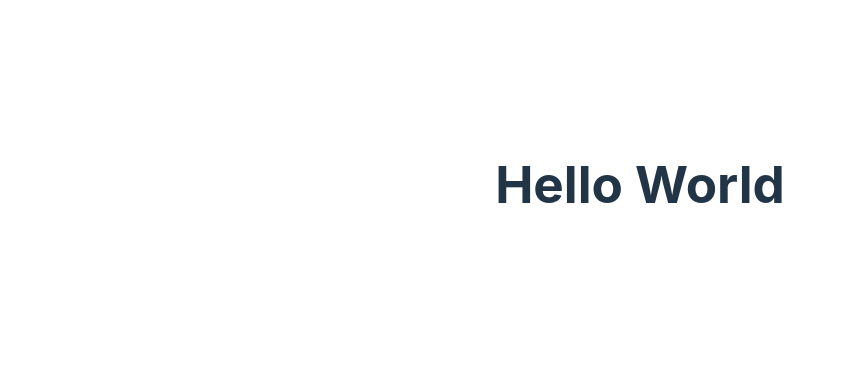
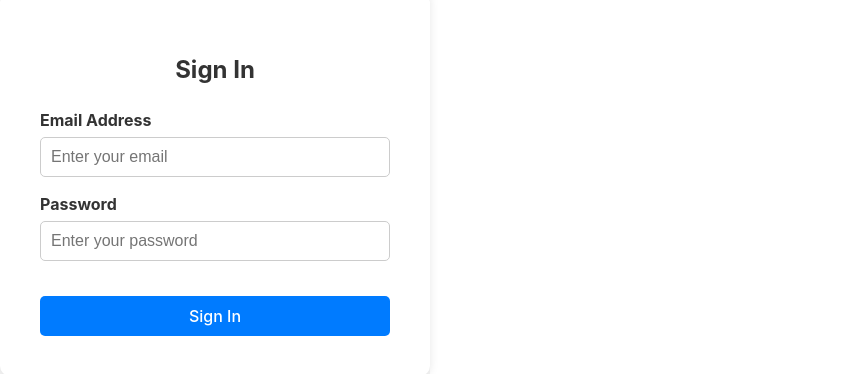
Before and after one commit to Nithishkumarsp03/Crayon-d, a React (Vite) app in the folder Git-Collab/: page / in a window 1280 px wide. Shown: the part 216-590 px from the top of the page, without its empty margins (0-845 px from the left). Built offline with nearby package versions, Linux system fonts and the light colour scheme.

Commit message:
login page commit

```diff
--- a/Git-Collab/src/App.jsx
+++ b/Git-Collab/src/App.jsx
@@ -1,14 +1,100 @@
+import React, { useState } from 'react';
 
-import './App.css'
+const Login = () => {
+  const [email, setEmail] = useState('');
+  const [password, setPassword] = useState('');
 
-function App() {
-
+  const handleSubmit = (e) => {
+    e.preventDefault();
+    // Add login logic here
+    console.log('Email:', email);
+    console.log('Password:', password);
+  };
 
   return (
-    <>
-      <h1>Hello World</h1>
-    </>
-  )
-}
+    <div style={styles.container}>
+      <div style={styles.loginBox}>
+        <h2 style={styles.title}>Sign In</h2>
+        <form onSubmit={handleSubmit}>
+          <div style={styles.inputContainer}>
+            <label style={styles.label}>Email Address</label>
+            <input
+              type="email"
+              placeholder="Enter your email"
+              value={email}
+              onChange={(e) => setEmail(e.target.value)}
+              style={styles.input}
+              required
+            />
+          </div>
+          <div style={styles.inputContainer}>
+            <label style={styles.label}>Password</label>
+            <input
+              type="password"
+              placeholder="Enter your password"
+              value={password}
+              onChange={(e) => setPassword(e.target.value)}
+              style={styles.input}
+              required
+            />
+          </div>
+          <button type="submit" style={styles.button}>
+            Sign In
+          </button>
+        </form>
+      </div>
+    </div>
+  );
+};
 
-export default App
+const styles = {
+  container: {
+    display: 'flex',
+    justifyContent: 'center',
+    alignItems: 'center',
+    height: '100vh',
+    backgroundColor: '#f4f4f4',
+  },
+  loginBox: {
+    width: '350px',
+    padding: '40px',
+    backgroundColor: '#fff',
+    boxShadow: '0px 0px 10px rgba(0, 0, 0, 0.1)',
+    borderRadius: '10px',
+  },
+  title: {
+    textAlign: 'center',
+    marginBottom: '20px',
+    color: '#333',
+  },
+  inputContainer: {
+    marginBottom: '15px',
+  },
+  label: {
+    display: 'block',
+    marginBottom: '5px',
+    fontWeight: 'bold',
+    color: '#333',
+  },
+  input: {
+    width: '100%',
+    padding: '10px',
+    borderRadius: '5px',
+    border: '1px solid #ccc',
+    fontSize: '16px',
+    boxSizing: 'border-box',
+  },
+  button: {
+    width: '100%',
+    padding: '10px',
+    backgroundColor: '#007BFF',
+    color: '#fff',
+    fontSize: '16px',
+    border: 'none',
+    borderRadius: '5px',
+    cursor: 'pointer',
+    marginTop: '20px',
+  },
+};
+
+export default Login;
```
